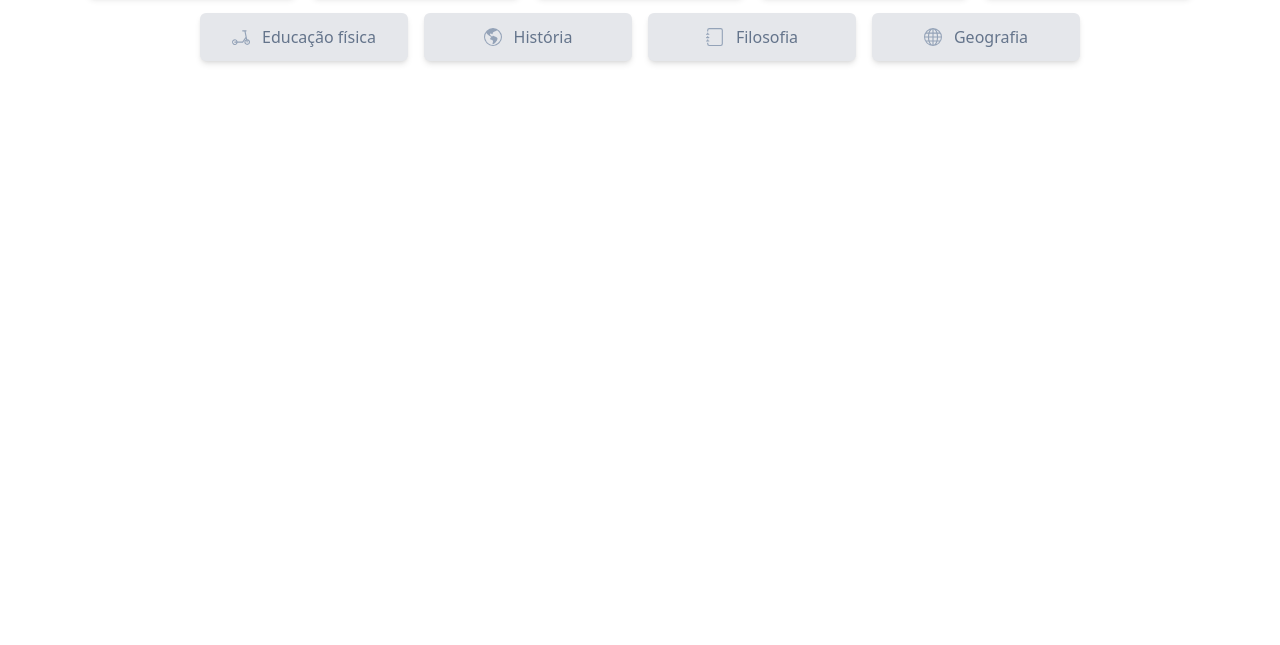
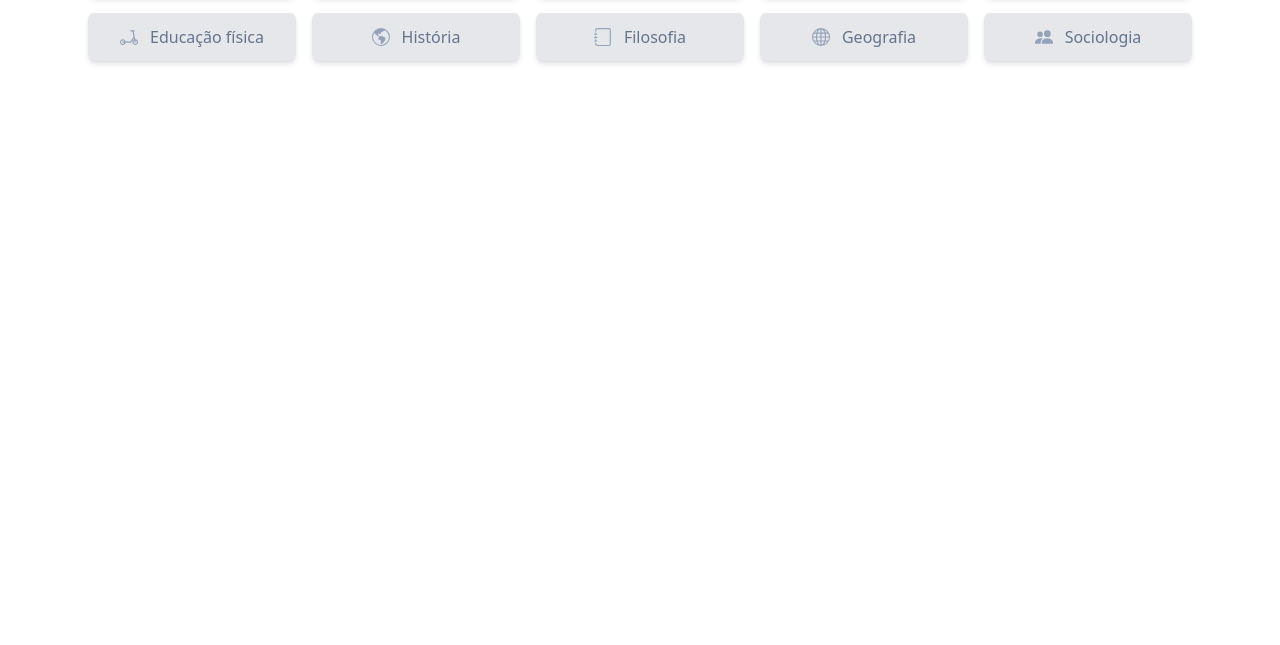
Before and after one commit to Zafkiel45/Questions, a website: page src/index.html in a window 1280 px wide. Shown: the part 155-800 px from the top of the page. Drawn offline with Linux system fonts and the light colour scheme.

Commit message:
pagina inicial pronta

```diff
--- a/src/index.html
+++ b/src/index.html
@@ -6,7 +6,7 @@
     <title>Home</title>
     <link rel="stylesheet" href="../dist/output.css">
 </head>
-<body>
+<body class="pb-4">
     <div class="w-screen h-full flex flex-col gap-5">
         <div class="w-screen h-auto p-6">
             <h1 class="font-semibold text-3xl text-center">Questões</h1>
@@ -38,6 +38,7 @@
                     </p>
                 </div>
             </a>
+            <a href="#">
                 <div class="bg-gray-200 w-52 justify-center flex gap-3 cursor-pointer hover:scale-110 transition-transform pl-5 pr-5 pt-3 pb-3 font-medium items-center shadow-md rounded-md">
                     <figure>
                         <svg xmlns="http://www.w3.org/2000/svg" width="18" height="18" fill="currentColor" class="bi fill-slate-400 bi-apple" viewBox="0 0 16 16">
@@ -49,6 +50,8 @@
                         Biologia
                     </p>
                 </div>
+            </a>
+            <a href="#">
                 <div class="bg-gray-200 w-52 justify-center flex gap-3 cursor-pointer hover:scale-110 transition-transform pl-5 pr-5 pt-3 pb-3 font-medium items-center shadow-md rounded-md">
                     <figure>
                         <svg xmlns="http://www.w3.org/2000/svg" width="18" height="18" fill="currentColor" class="bi fill-slate-400 bi-book" viewBox="0 0 16 16">
@@ -59,6 +62,8 @@
                         Química
                     </p>
                 </div>
+            </a>
+            <a href="#">
                 <div class="bg-gray-200 w-52 justify-center flex gap-3 cursor-pointer hover:scale-110 transition-transform pl-5 pr-5 pt-3 pb-3 font-medium items-center shadow-md rounded-md">
                     <figure>
                         <svg xmlns="http://www.w3.org/2000/svg" width="18" height="18" fill="currentColor" class="bi fill-slate-400 bi-box-fill" viewBox="0 0 16 16">
@@ -69,7 +74,8 @@
                         Física
                     </p>
                 </div>
-            <!-- Copy -->
+            </a>
+            <a href="#">
                 <div class="bg-gray-200 w-52 justify-center flex gap-3 cursor-pointer hover:scale-110 transition-transform pl-5 pr-5 pt-3 pb-3 font-medium items-center shadow-md rounded-md">
                     <figure>
                         <svg xmlns="http://www.w3.org/2000/svg" width="18" height="18" fill="currentColor" class="bi fill-slate-400 bi-scooter" viewBox="0 0 16 16">
@@ -80,6 +86,8 @@
                         Educação física
                     </p>
                 </div>
+            </a>
+            <a href="#">
                 <div class="bg-gray-200 w-52 justify-center flex gap-3 cursor-pointer hover:scale-110 transition-transform pl-5 pr-5 pt-3 pb-3 font-medium items-center shadow-md rounded-md">
                     <figure>
                         <svg xmlns="http://www.w3.org/2000/svg" width="18" height="18" fill="currentColor" class="bi fill-slate-400 bi-globe-americas" viewBox="0 0 16 16">
@@ -90,6 +98,8 @@
                         História
                     </p>
                 </div>
+            </a>
+            <a href="#">
                 <div class="bg-gray-200 w-52 justify-center flex gap-3 cursor-pointer hover:scale-110 transition-transform pl-5 pr-5 pt-3 pb-3 font-medium items-center shadow-md rounded-md">
                     <figure>
                         <svg xmlns="http://www.w3.org/2000/svg" width="18" height="18" fill="currentColor" class="bi fill-slate-400 bi-journal" viewBox="0 0 16 16">
@@ -101,6 +111,8 @@
                         Filosofia
                     </p>
                 </div>
+            </a>
+            <a href="#">
                 <div class="bg-gray-200 w-52 justify-center flex gap-3 cursor-pointer hover:scale-110 transition-transform pl-5 pr-5 pt-3 pb-3 font-medium items-center shadow-md rounded-md">
                     <figure>
                         <svg xmlns="http://www.w3.org/2000/svg" width="18" height="18" fill="currentColor" class="bi fill-slate-400 bi-globe" viewBox="0 0 16 16">
@@ -111,6 +123,19 @@
                         Geografia
                     </p>
                 </div>
+            </a>
+            <a href="#">
+                <div class="bg-gray-200 w-52 justify-center flex gap-3 cursor-pointer hover:scale-110 transition-transform pl-5 pr-5 pt-3 pb-3 font-medium items-center shadow-md rounded-md">
+                    <figure>
+                        <svg xmlns="http://www.w3.org/2000/svg" width="18" height="18" fill="currentColor" class="bi fill-slate-400 bi-people-fill" viewBox="0 0 16 16">
+                            <path d="M7 14s-1 0-1-1 1-4 5-4 5 3 5 4-1 1-1 1H7Zm4-6a3 3 0 1 0 0-6 3 3 0 0 0 0 6Zm-5.784 6A2.238 2.238 0 0 1 5 13c0-1.355.68-2.75 1.936-3.72A6.325 6.325 0 0 0 5 9c-4 0-5 3-5 4s1 1 1 1h4.216ZM4.5 8a2.5 2.5 0 1 0 0-5 2.5 2.5 0 0 0 0 5Z"/>
+                          </svg>
+                    </figure>
+                    <p>
+                        Sociologia
+                    </p>
+                </div>
+            </a>
         </div>
     </div>
 </body>
```
Also changed, not shown: dist/output.css. Lines whose indentation alone changed are shown as unchanged.
